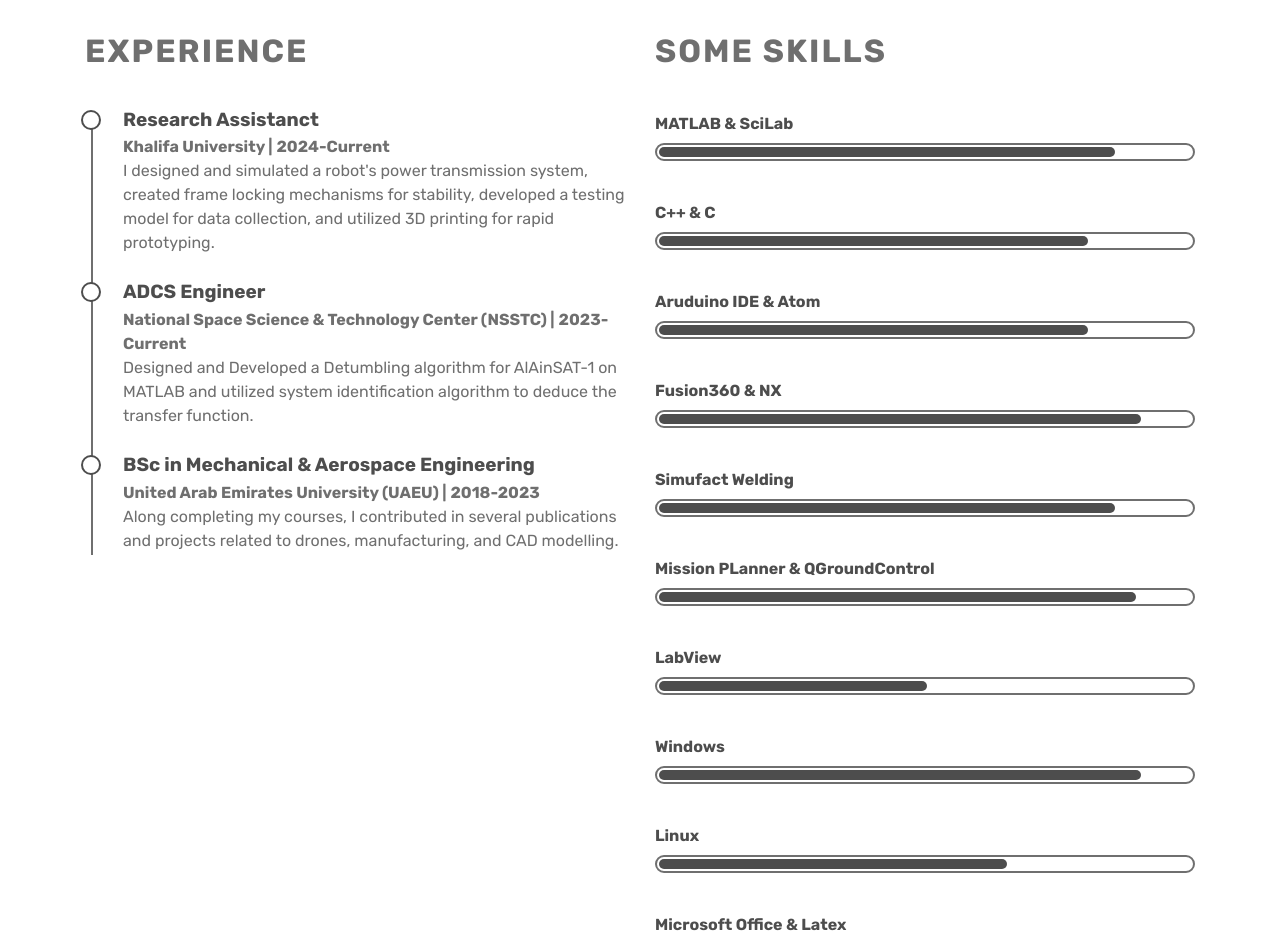
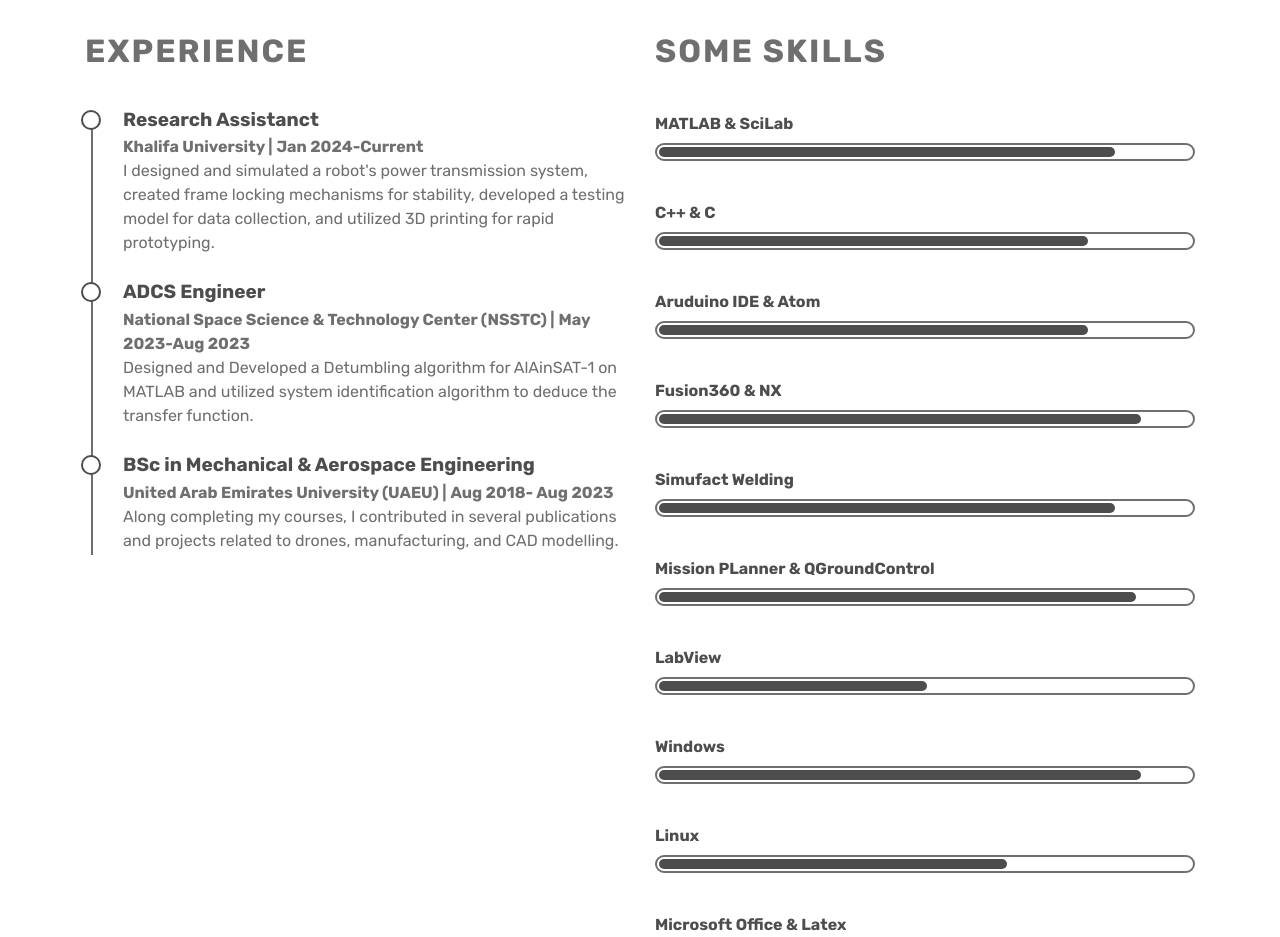
Before and after one commit to RashedKhader/Portfolio, a plain HTML site: page index.html in a window 1280 px wide. Shown: the part 1380-2317 px from the top of the page. Drawn offline with nearby package versions, Linux system fonts and the light colour scheme.

Commit message:
Update index.html

```diff
--- a/index.html
+++ b/index.html
@@ -229,7 +229,7 @@
 
                 <span>Khalifa University |</span>
 
-                <span>2024-Current</span>
+                <span>Jan 2024-Current</span>
 
                 <p> I designed and simulated a robot's power transmission system, created frame locking mechanisms for stability, developed a testing model for data collection, and utilized 3D printing for rapid prototyping.</p>
 
@@ -242,7 +242,7 @@
 
                 <span>National Space Science &amp; Technology Center (NSSTC) |</span>
 
-                <span>2023-Current</span>
+                <span>May 2023-Aug 2023</span>
 
                 <p>Designed and Developed a Detumbling algorithm for AlAinSAT-1 on MATLAB and utilized system identification algorithm to deduce the transfer function.</p>
 
@@ -257,7 +257,7 @@
 
                 <span>United Arab Emirates University (UAEU) |</span>
 
-                <span>2018-2023</span>
+                <span>Aug 2018- Aug 2023</span>
 
                 <p>Along completing my courses, I contributed in several publications and projects related to drones, manufacturing, and CAD modelling.</p>
 
```
